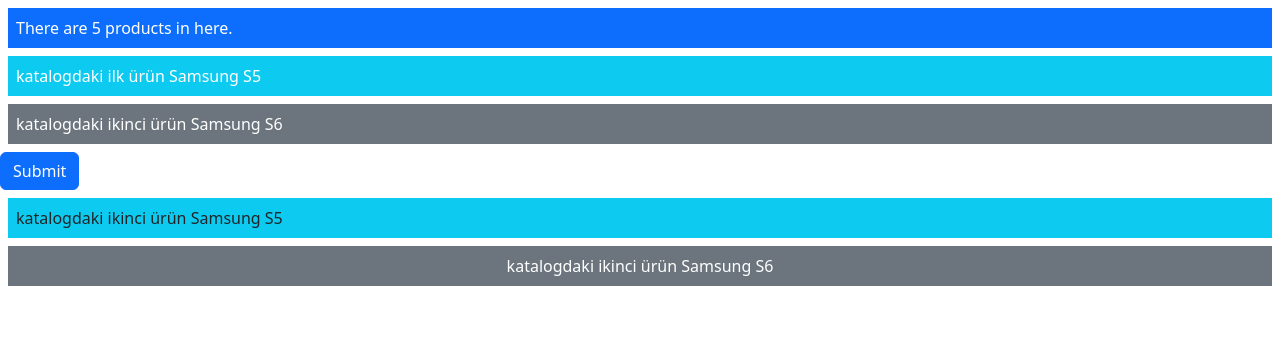
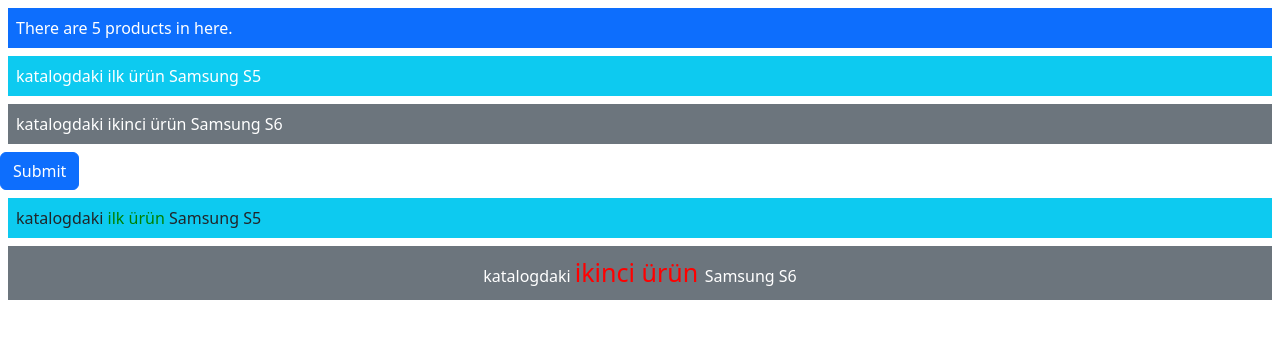
Before and after one commit to orucyusa/AngularTrain, an Angular app: page / in a window 1280 px wide. Shown: the top 338 px of the page. Built offline with nearby package versions, Linux system fonts and the light colour scheme.

Commit message:
Style-Binding added.

```diff
--- a/src/app/product.component.html
+++ b/src/app/product.component.html
@@ -13,9 +13,9 @@
 <button class="btn btn-primary" [class.disabled]="disabled">Submit</button>
 
 <div class="m-2 p-2" [ngClass]="getClassMap(1)">
-    katalogdaki ikinci ürün {{model.getProductsById(1).name}}
+    katalogdaki <span [style.color]="color">ilk ürün </span>  {{model.getProductsById(1).name}}
 </div>
 
 <div class="m-2 p-2" [ngClass]="getClassMap(2)">
-    katalogdaki ikinci ürün {{model.getProductsById(2).name}}
+    katalogdaki <span [ngStyle]="getStyles(2)"> ikinci ürün </span> {{model.getProductsById(2).name}}
 </div>
--- a/src/app/product.component.ts
+++ b/src/app/product.component.ts
@@ -26,4 +26,14 @@
         }
     }
 
+    color: string = this.model.getProductsById(1).price <= 2000 ? "green" : "red";
+    fontSize: string = "25px";
+
+    getStyles(id: number) {
+        let product = this.model.getProductsById(id);
+        return {
+            fontSize: "25px",
+            color: product.price <=1000 ? "green" : "red"
+        }
+    }
 }
```
